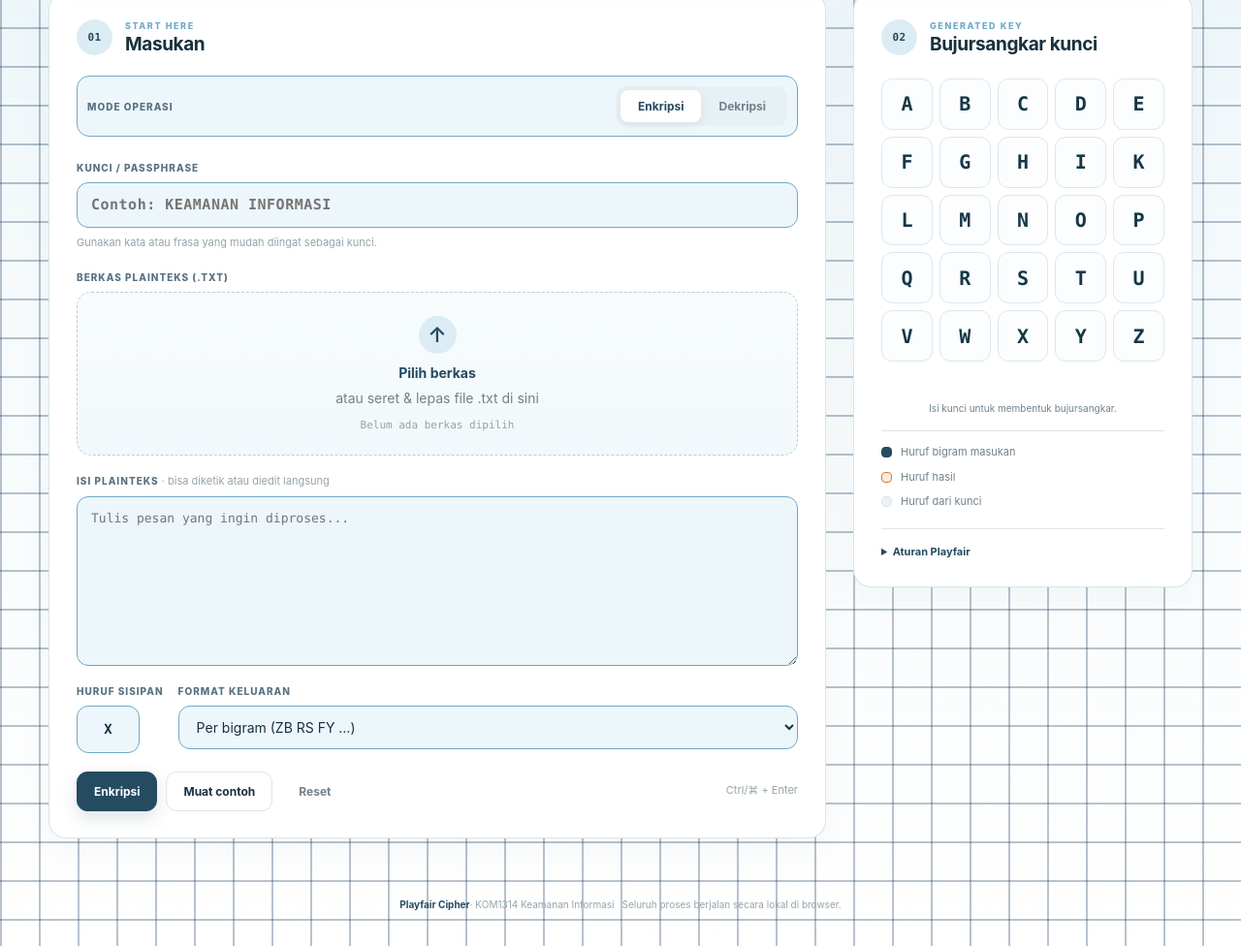
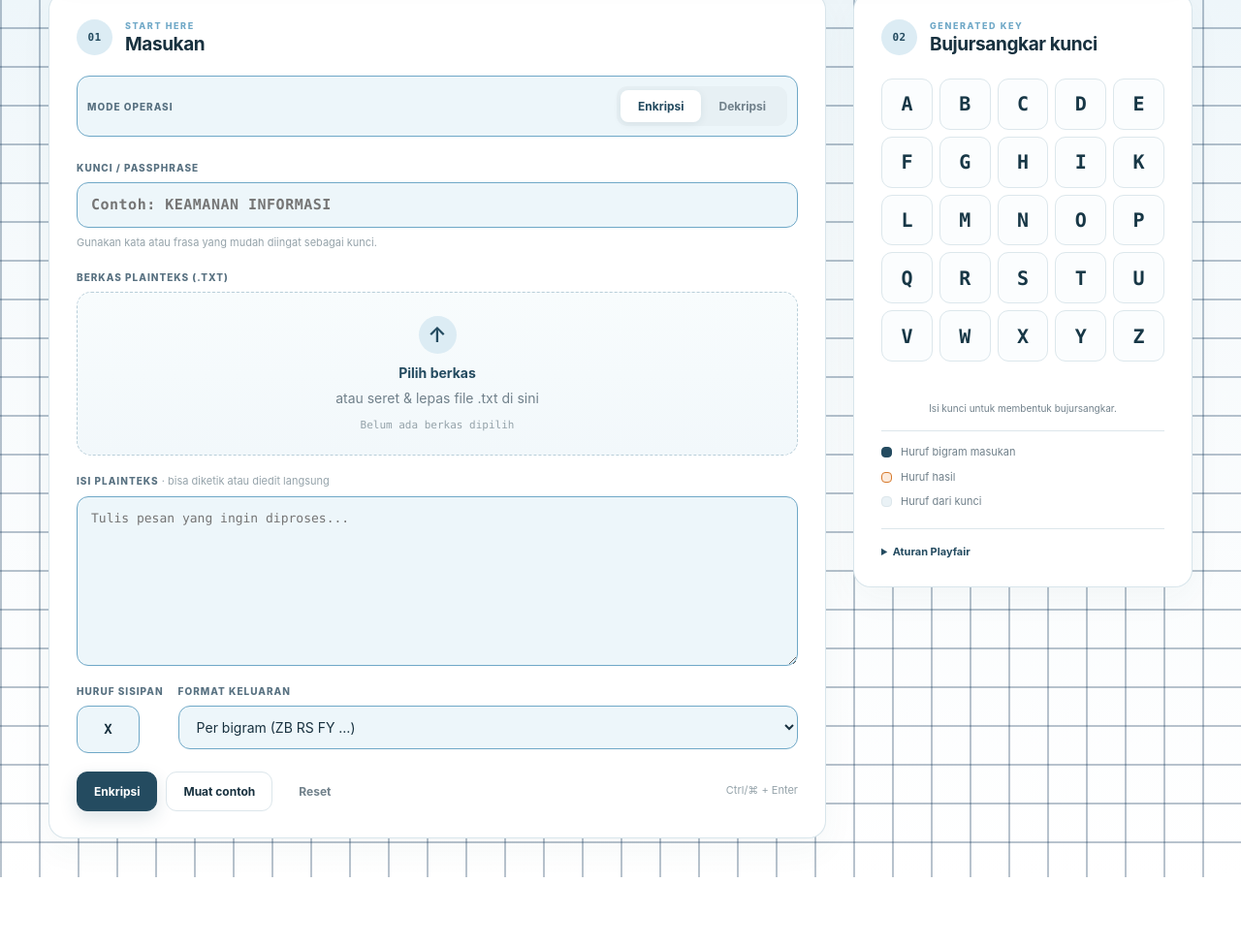
Before and after one commit to Afdha5678/ki-k1, a website: page app/index.html in a window 1280 px wide. Shown: the part 132-1108 px from the top of the page at 97% size. After the commit the page ends 1037 px from the top, so only its background shows below. Drawn offline with Linux system fonts and the light colour scheme.

Commit message:
Hapus footer pada halaman aplikasi
Teks footer tertimpa garis latar sehingga sulit dibaca.

```diff
--- a/app/index.html
+++ b/app/index.html
@@ -212,8 +212,6 @@
 
   </main>
 
-  <footer class="footer"><div><strong>Playfair Cipher</strong>· KOM1314 Keamanan Informasi</div><span> Seluruh proses berjalan secara lokal di browser.</span></footer>
-
   <!-- Modal Overlay -->
   <div id="modal-overlay" class="modal-overlay" hidden>
 
--- a/app/style.css
+++ b/app/style.css
@@ -280,10 +280,6 @@ table.steps {width: 100%;border-collapse: collapse;font-size: 11px;}
   background: #f5fafc;color: var(--blue);font: 9px var(--mono);}
 @keyframes modalIn {from {opacity: 0;transform: translateY(10px) scale(.985);}to {opacity: 1;transform: translateY(0) scale(1);}}
 
-/* Footer */
-.footer {display: flex;justify-content: center;align-items: center;gap: 8px;flex-wrap: wrap;padding: 20px 30px 35px;
-  color: var(--muted-light);font-size: 10px;text-align: center;}
-.footer strong { color: var(--blue-dark);}
 
 /* Responsive */
 @media (max-width: 1000px) {
```
Also changed, not shown: laporan/screenshots/01-tampilan-awal.png, laporan/screenshots/02-input-enkripsi.png, laporan/screenshots/03-hasil-enkripsi.png, laporan/screenshots/04-prapemrosesan.png, laporan/screenshots/05-proses-bigram.png, laporan/screenshots/06-frekuensi.png, laporan/screenshots/07-input-dekripsi.png, laporan/screenshots/08-hasil-dekripsi.png, laporan/screenshots/09-contoh-slide.png, laporan/screenshots/10-validasi.png, 3 other files.
